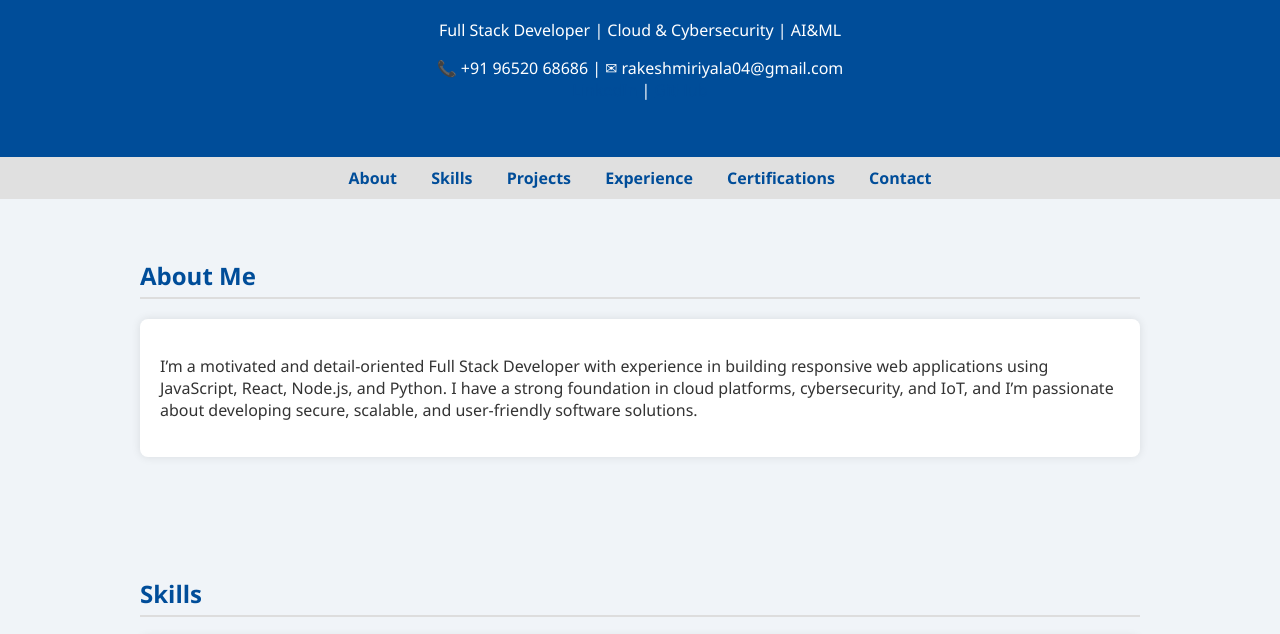
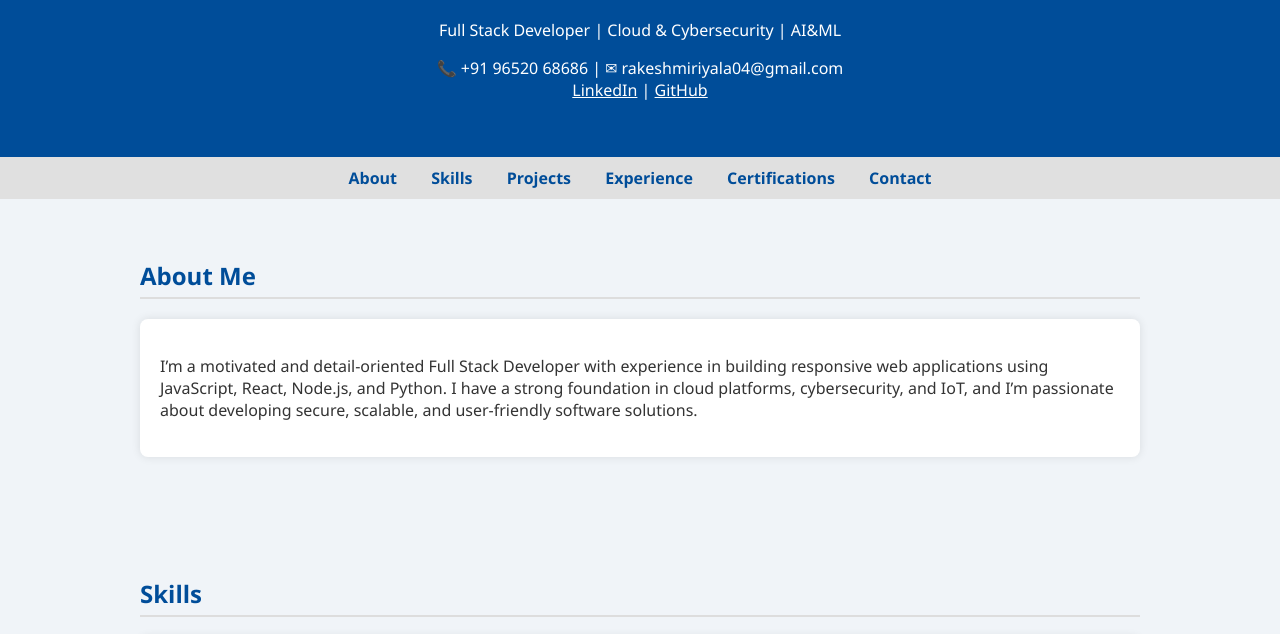
Before and after one commit to rakesh-miriyala/rakesh-miriyala.github.io, a plain HTML site: page index.html in a window 1280 px wide. Shown: the part 107-741 px from the top of the page. Drawn offline with Linux system fonts and the light colour scheme.

Commit message:
Update index.html
Signed-off-by: Miriyala Rakesh <22BQ1A4754@vvit.net>

```diff
--- a/index.html
+++ b/index.html
@@ -62,8 +62,8 @@
     <p>Full Stack Developer | Cloud & Cybersecurity | AI&ML</p>
     <p>
       📞 +91 96520 68686 | ✉ rakeshmiriyala04@gmail.com<br>
-      <a href="https://www.linkedin.com/in/miriyala-rakesh-147634253" target="_blank">LinkedIn</a> |
-      <a href="https://github.com/rakesh-miriyala" target="_blank">GitHub</a>
+     <a href="https://www.linkedin.com/in/miriyala-rakesh-147634253" target="_blank" style="color: white;">LinkedIn</a> |
+      <a href="https://github.com/rakesh-miriyala" target="_blank" style="color: white;">GitHub</a>
     </p>
   </header>
 
@@ -136,6 +136,7 @@
       <ul>
         <li>RHCSA (Red Hat Certified System Administrator)</li>
         <li>Google Cloud Associate Cloud Engineer Certificate</li>
+        <li>The Hashgraph Developer</li>
         <li>Google Cybersecurity Certificate – Coursera</li>
         <li>Programming in Java – NPTEL (12-week)</li>
       </ul>
```
